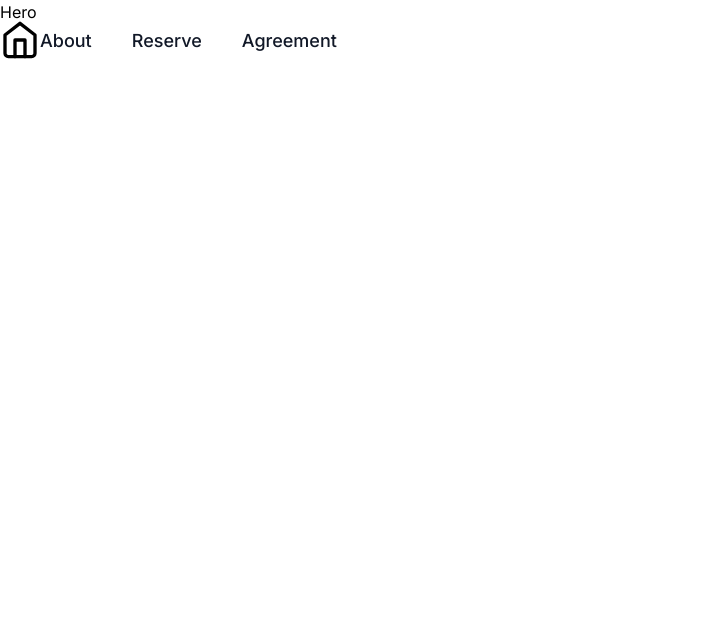
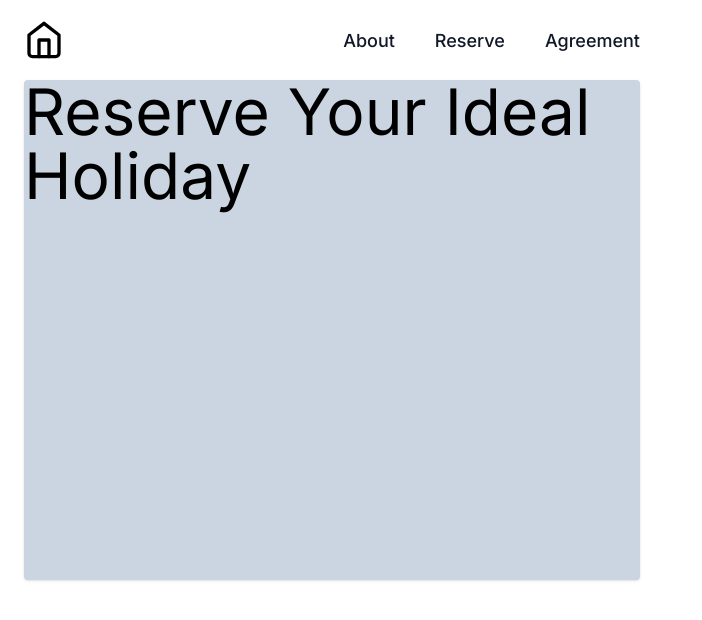
Before and after one commit to luckys-lnz/home_reservation, a Next.js app: page / in a window 1280 px wide. Shown: the top 620 px of the page, without its empty margins (0-702 px from the left). Built offline with nearby package versions, Linux system fonts and the light colour scheme.

Commit message:
hero section...

```diff
--- a/src/app/page.tsx
+++ b/src/app/page.tsx
@@ -4,10 +4,12 @@ import Image from "next/image";
 
 export default function Home() {
   return (
-    <main className="">
+    <main className="flex-col">
       <>
+      <div>
       <Navbar />
       <Hero />
+      </div>
       </>
     </main>
   );
--- a/src/components/Hero.tsx
+++ b/src/components/Hero.tsx
@@ -1,7 +1,17 @@
-import React from 'react'
+import React from "react";
 
-export default function Hero() {
+function Hero() {
   return (
-    <div>Hero</div>
-  )
+    <div className="mt-20 px-6">
+      <div className="h-[500px] w-1/2 rounded shadow bg-slate-300">
+        <div className="flex justify-center items-center">
+          <h1 className="font-poppins text-[64px] font-[600px] leading-[64px] ">
+            Reserve Your Ideal Holiday
+          </h1>
+        </div>
+      </div>
+    </div>
+  );
 }
+
+export default Hero;
--- a/src/components/Navbar.tsx
+++ b/src/components/Navbar.tsx
@@ -31,10 +31,10 @@ const Navbar = () => {
         scrolled ? "bg-primary" : "bg-transparent"
       }`}
     >
-      <div className="w-full flex justify-start items-center max-w-7xl mx-auto">
+      <div className="w-[50%] flex justify-between items-center max-w-7xl pl-6">
         <Link
           href="/"
-          className="flex items-center gap-2"
+          className="flex justify-start items-center gap-2"
           onClick={() => {
             setActive("");
             window.scrollTo(0, 0);
```
